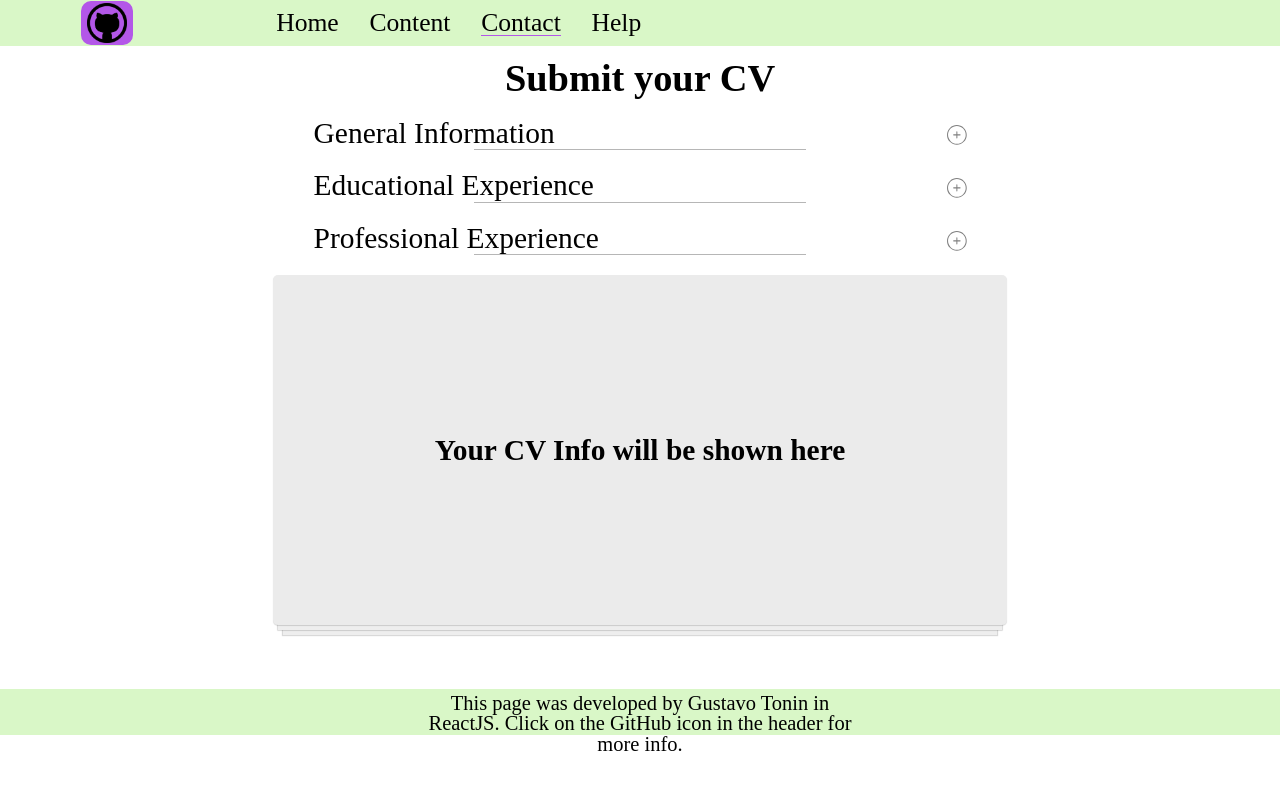
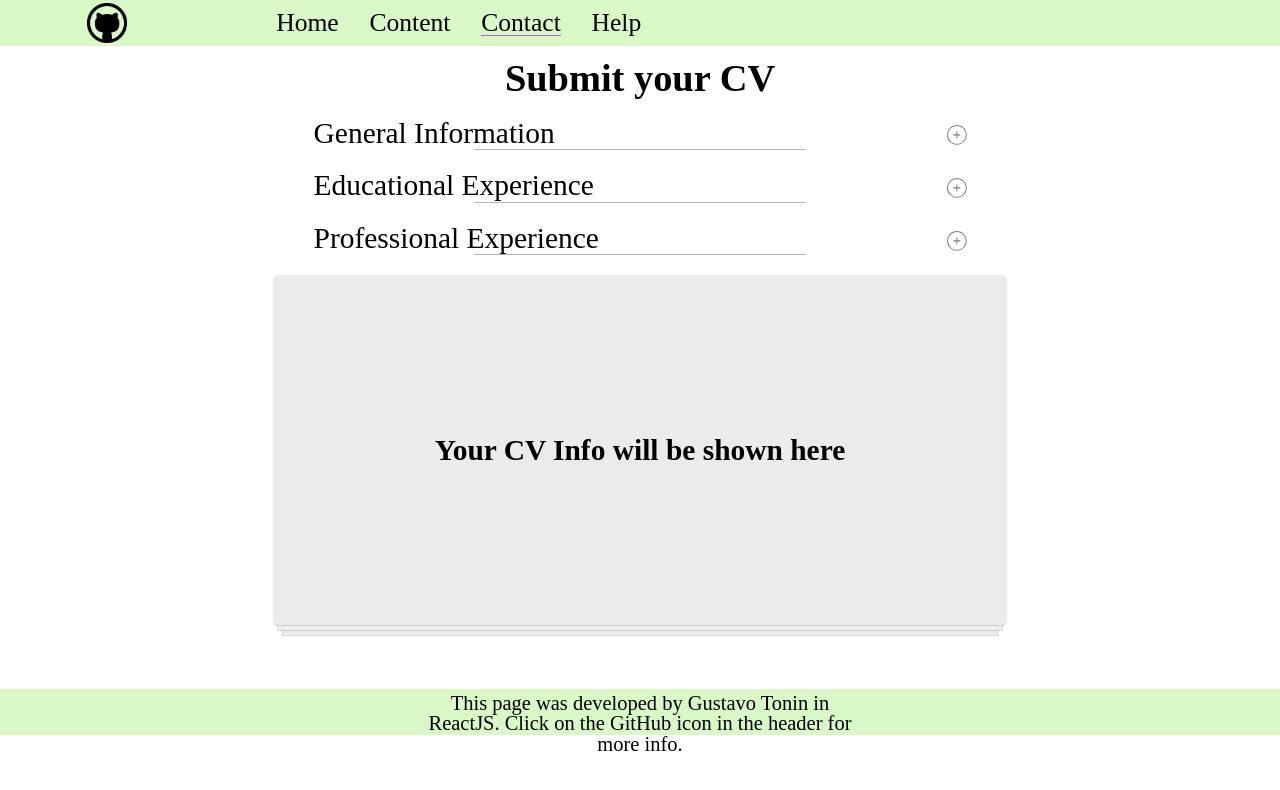
Before and after one commit to notstoe/cv-project, a React (Create React App) app: page / in a window 1280 px wide. Shown: the top 790 px of the page. Built offline with nearby package versions, Linux system fonts and the light colour scheme; a web font is replaced by a local one.

Commit message:
style github img

```diff
--- a/src/components/Header/Header.css
+++ b/src/components/Header/Header.css
@@ -48,7 +48,6 @@
 	cursor: pointer;
 	width: 40px;
 	margin-right: 10vw;
-	background-color: #b357e8;
 	border-radius: 10px;
 	margin-left: 6vw;
 	padding: 2px 6px;
```
